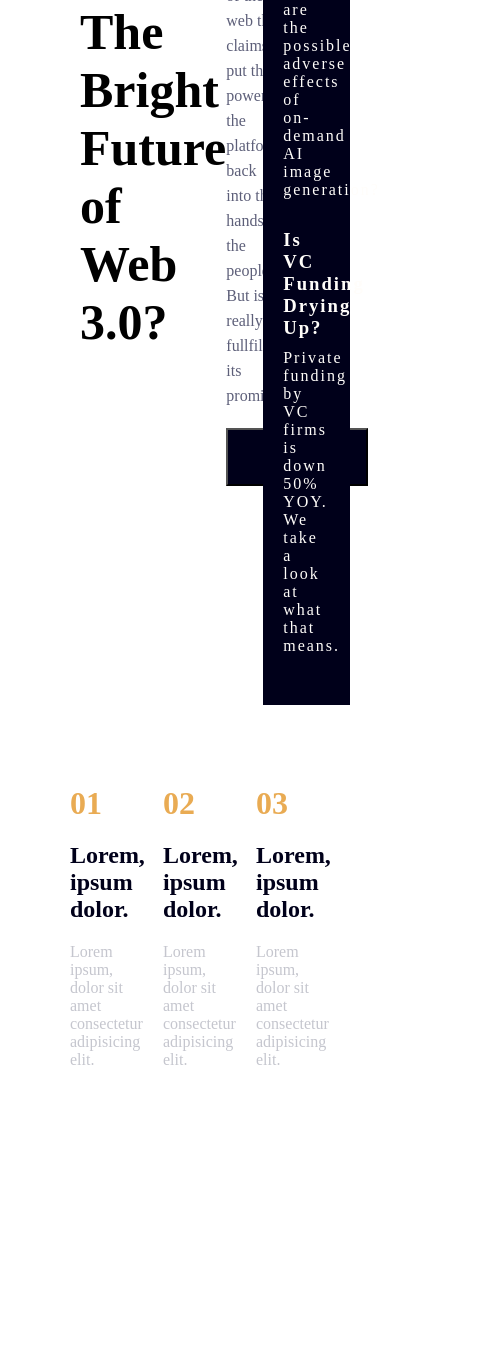
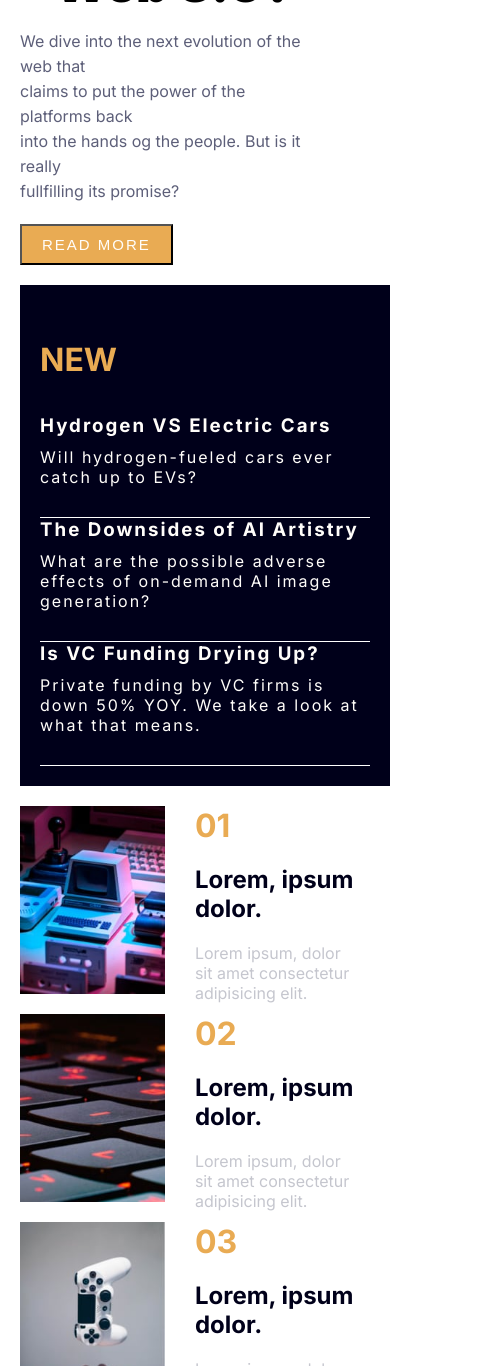
Before and after one commit to riya-9647/News-homepage-task-CSS, a plain HTML site: page index.html in a window 390 px wide. Shown: the part 634-2000 px from the top of the page, 478 px wide, since content can reach past the window. Before the commit the page ends 1743 px from the top, so only its background shows below. Drawn offline with Linux system fonts and the light colour scheme.

Commit message:
after responsive

```diff
--- a/index.html
+++ b/index.html
@@ -4,9 +4,12 @@
     <meta charset="UTF-8" />
     <meta name="viewport" content="width=device-width, initial-scale=1.0" />
     <title>Document</title>
-    <link rel="preconnect" href="https://fonts.googleapis.com">
-<link rel="preconnect" href="https://fonts.gstatic.com" crossorigin>
-<link href="https://fonts.googleapis.com/css2?family=Inter:ital,opsz,wght@0,14..32,100..900;1,14..32,100..900&family=Roboto+Mono:ital,wght@0,100..700;1,100..700&family=Roboto:ital,wght@0,100;0,300;0,400;0,500;0,700;0,900;1,100;1,300;1,400;1,500;1,700;1,900&display=swap" rel="stylesheet">
+    <link rel="preconnect" href="https://fonts.googleapis.com" />
+    <link rel="preconnect" href="https://fonts.gstatic.com" crossorigin />
+    <link
+      href="https://fonts.googleapis.com/css2?family=Inter:ital,opsz,wght@0,14..32,100..900;1,14..32,100..900&family=Roboto+Mono:ital,wght@0,100..700;1,100..700&family=Roboto:ital,wght@0,100;0,300;0,400;0,500;0,700;0,900;1,100;1,300;1,400;1,500;1,700;1,900&display=swap"
+      rel="stylesheet"
+    />
     <link rel="stylesheet" href="./style.css" />
   </head>
   <body>
@@ -59,13 +62,19 @@
       <div class="secondbox">
         <h1>NEW</h1>
         <div class="content">
-        <h3>Hydrogen VS Electric Cars</h3>
-        <p>Will hydrogen-fueled cars ever catch up to EVs?</p>
-        <h3>The Downsides of AI Artistry</h3>
-        <p>What are the possible adverse effects of on-demand AI image generation?</p>
-        <h3>Is VC Funding Drying Up?</h3>
-        <p>Private funding by VC firms is down 50% YOY. We take a look at what that means.</p>
-      </div>
+          <h3>Hydrogen VS Electric Cars</h3>
+          <p>Will hydrogen-fueled cars ever catch up to EVs?</p>
+          <h3>The Downsides of AI Artistry</h3>
+          <p>
+            What are the possible adverse effects of on-demand AI image
+            generation?
+          </p>
+          <h3>Is VC Funding Drying Up?</h3>
+          <p>
+            Private funding by VC firms is down 50% YOY. We take a look at what
+            that means.
+          </p>
+        </div>
       </div>
     </div>
     <div class="outer">
--- a/style.css
+++ b/style.css
@@ -1,13 +1,14 @@
-*{
+* {
   padding: 0;
   margin: 0;
   box-sizing: border-box;
 }
-body{
+body {
   max-width: 1280px;
   margin: 0 auto;
   cursor: pointer;
-    padding: 40px;
+  /* padding: 40px; */
+  font-family: Inter;
 }
 :root {
   --Soft-orange: hsl(35, 77%, 62%);
@@ -22,7 +23,6 @@ body{
   display: flex;
   justify-content: space-between;
   text-align: center;
-
 }
 .nav ul {
   list-style-type: none;
@@ -62,31 +62,25 @@ body{
   /* height: 70%; */
 }
 .btn {
-  background: var(--Very-dark-blue);
+  background: var(--Soft-orange);
   color: var(--Off-white);
   letter-spacing: 2px;
 
   padding: 10px 20px;
   font-size: 15px;
-
 }
-.btn:hover{
-    color: var(--Soft-orange);
-
+.btn:hover {
+  color: var(--Soft-red);
 }
-.heading{
-
+.heading {
   font-weight: 900;
   font-size: 50px;
-    padding-left: 40px;
-
+  /* padding-left: 40px; */
 }
-.firstbox{
+.firstbox {
   width: 70%;
-
-
 }
-.content{
+.content {
   /* line-height: 10px; */
   letter-spacing: 2px;
 }
@@ -102,18 +96,16 @@ body{
   color: var(--Soft-orange);
   padding: 35px 0;
 }
-.secondbox p{
+.secondbox p {
   color: var(--Off-white);
   padding-bottom: 30px;
-    /* border: 1px solid var(--Off-white); */
-
-
+  border-bottom: 1px solid white;
 }
-.secondbox h3{
+.secondbox h3 {
   color: var(--Off-white);
   padding-bottom: 10px;
 }
-.secondbox h3:hover{
+.secondbox h3:hover {
   color: var(--Soft-orange);
 }
 .inner {
@@ -127,50 +119,104 @@ body{
 .innerimg {
   /* width: 50px; */
   /* height: 100px; */
-  width: 50%;
+  width: 70%;
 }
-.innerimg img{
+.innerimg img {
   width: 100%;
   height: 100%;
 }
-.wrapper p{
+.wrapper p {
   padding-bottom: 20px;
   padding-right: 80px;
   line-height: 25px;
   padding-top: 15px;
   color: var(--Dark-grayish-blue);
 }
-.para{
+.para {
   /* padding-left: 30px;
     padding-right: 30px; */
   padding: 0 30px;
 }
-.para h1{
+.para h1 {
   color: var(--Soft-orange);
   padding-bottom: 20px;
 }
-.para h2{
+.para h2 {
   color: var(--Very-dark-blue);
   padding-bottom: 20px;
-
 }
-.para h2:hover{
+.para h2:hover {
   color: var(--Soft-orange);
 }
-.para p{
+.para p {
   color: var(--Grayish-blue);
 }
 
-@media(max-width: 768px){
-    .logo{
+@media (max-width: 768px) {
+  .logo {
     width: 100%;
   }
-     .mobileimg{
+  .mobileimg {
     width: 100%;
   }
-     .innerimg img{
+  .innerimg img {
     width: 100%;
   }
+  .section {
+    flex-direction: column;
+    padding-left: 20px;
+  }
+  .secondbox {
+    width: 100%;
+  }
+  .mobileimg {
+    width: 100%;
+  }
+  .outer{
+    flex-direction: column;
+    padding-left: 20px;
+    padding-top: 20px;
+
+  }
+  .inner{
+    width: 100%;
+    /* flex-direction: column; */
+
+  }
+  .innerimg img {
+    width: 100%;
+    /* height: 120px; */
+    padding-bottom: 20px;
+  }
+  .innerimg{
+    width: 100%;
+  }
+  .subbox{
+    flex-direction: column;
 
 
   }
+  .firstbox{
+    flex-direction: column;
+    width: 100%;
+
+  }
+  .nav ul{
+    display: none;
+  }
+  .wrapper{
+    flex-direction: column;
+
+
+  }
+  .heading{
+    padding-right:40px;
+  }
+  .btn{
+
+    margin-bottom: 20px;
+
+
+  }
+
+}
```
Lines whose indentation alone changed are shown as unchanged.
